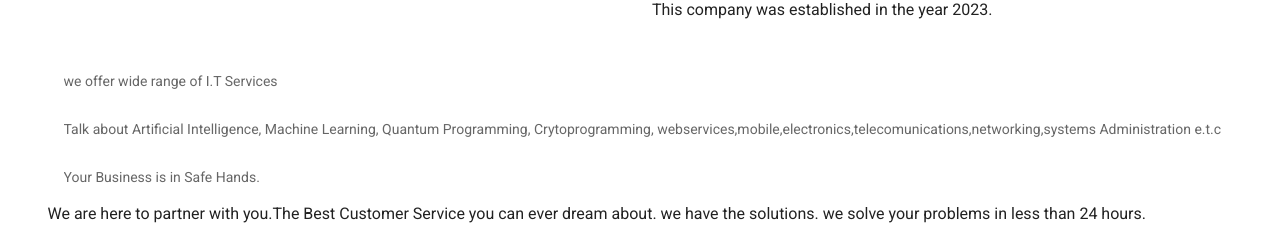
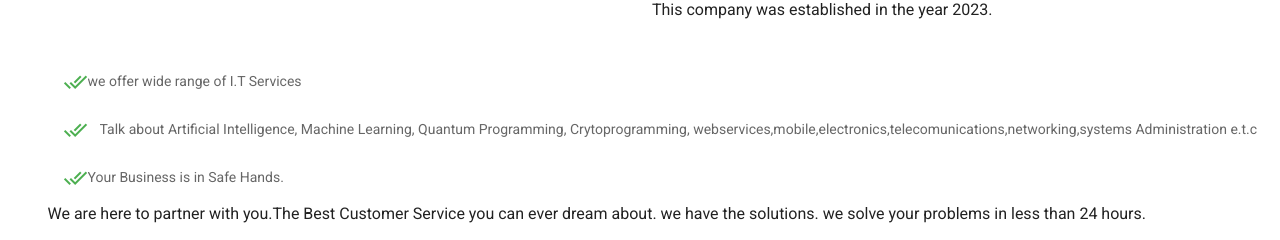
Before and after one commit to IAMOTAS/Frontend-MentorChallenges, a Vue app in the folder learn vue in 3days/complete-prototype/vue-test/: page / in a window 1280 px wide. Shown: the part 459-699 px from the top of the page. Built offline with nearby package versions, Linux system fonts and the light colour scheme.

Commit message:
14th-june-2024

```diff
--- a/learn vue in 3days/complete-prototype/vue-test/src/components/AboutUs.vue
+++ b/learn vue in 3days/complete-prototype/vue-test/src/components/AboutUs.vue
@@ -16,15 +16,15 @@
 
             <v-list>
                 <v-list-item>
-                    <v-icon color="success">md-check-all</v-icon>
+                    <v-icon color="success">mdi-check-all</v-icon>
                     <v-list-item-subtitle> we offer wide range of I.T Services</v-list-item-subtitle>
                 </v-list-item>
                 <v-list-item>
-                    <v-icon color="success">md-check-all</v-icon>
+                    <v-icon color="success" class="mr-3">mdi-check-all</v-icon>
                     <v-list-item-subtitle> Talk about Artificial Intelligence, Machine Learning, Quantum Programming, Crytoprogramming, webservices,mobile,electronics,telecomunications,networking,systems Administration e.t.c</v-list-item-subtitle>
                 </v-list-item>
                 <v-list-item>
-                    <v-icon color="success">md-check-all</v-icon>
+                    <v-icon color="success">mdi-check-all</v-icon>
                     <v-list-item-subtitle> Your Business is in Safe Hands.</v-list-item-subtitle>
                 </v-list-item>
                 <p>We are here to partner with you.The Best Customer Service you can ever dream about. we have the solutions. we solve your problems in less than 24 hours.</p>
```
